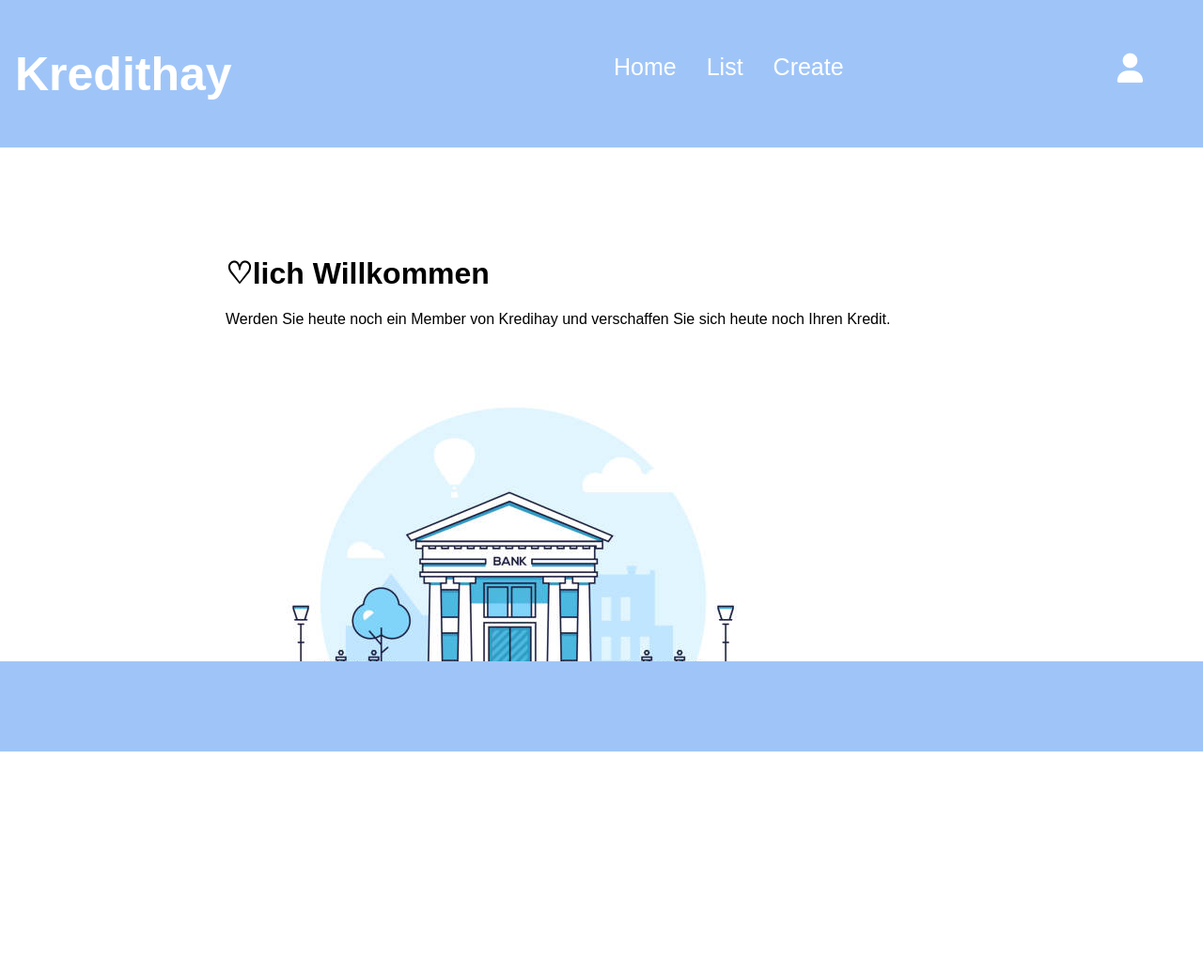
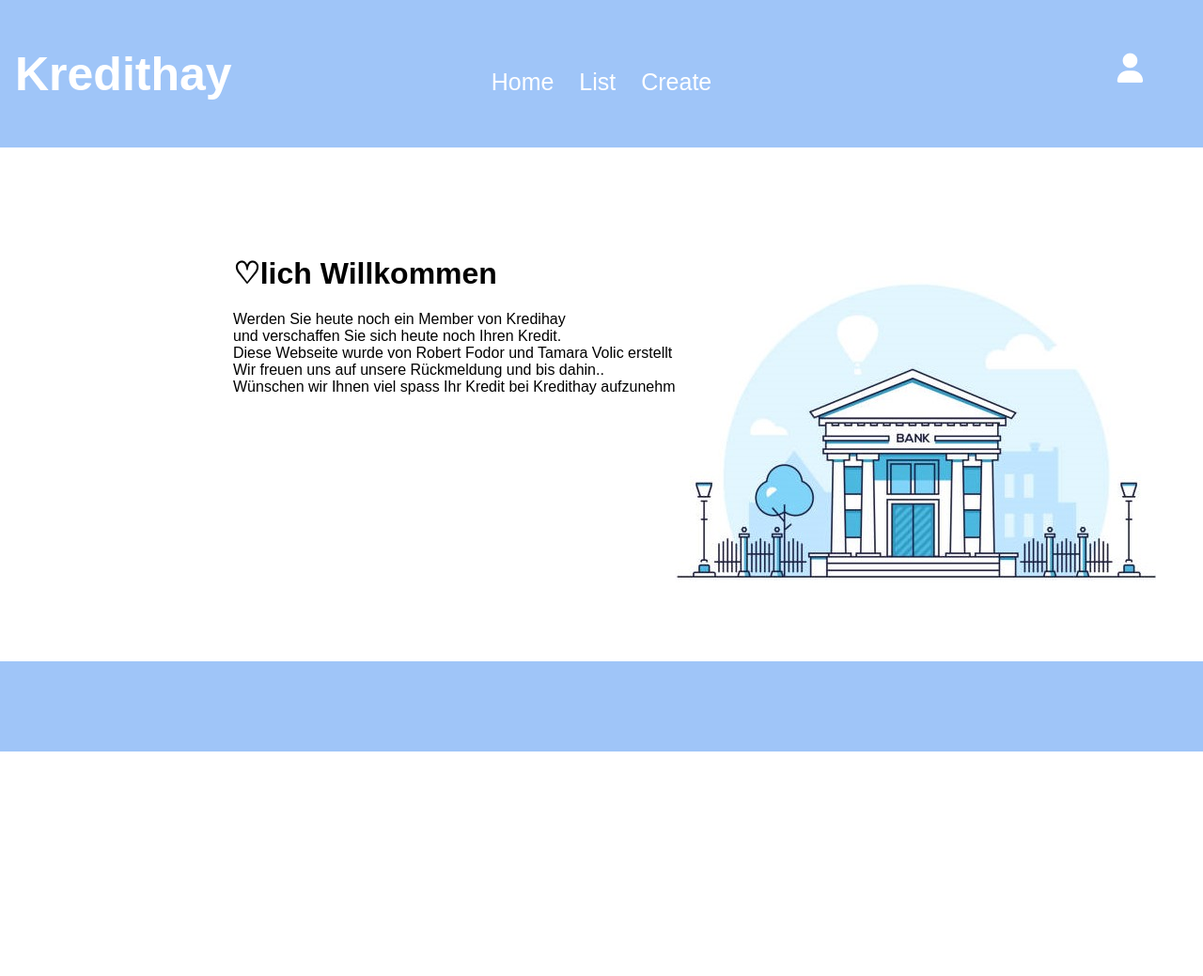
Before and after one commit to TamaraVolic/M307-Kreditfirma, a PHP site: page /index.php?url=home in a window 1280 px wide. Shown: the whole page at 94% size. After the commit the page ends 800 px from the top, so only its background shows below. Run offline with PHP 8.4, Linux system fonts and the light colour scheme; some libraries are stand-ins or nearby versions.

Commit message:
Design Done : )

```diff
--- a/app/Views/home.view.php
+++ b/app/Views/home.view.php
@@ -12,25 +12,27 @@
 
 <header>
     <div class="header">
-            <h1 style="float: left;">Kredithay</h1>
+        <h1 style=" z-index: 1;">Kredithay</h1>
         <i style="float: right;" class="fa-solid fa-user fa-lg"></i>
-
-            <nav>
         <div class="tablecenter">
-                    <ul>
             <li><a href="home">Home</a></li>
             <li><a href="creditlist">List</a></li>
             <li><a href="createcredit">Create</a></li>
-                    </ul>
         </div>
-            </nav>
     </div>
 </header>
 
 <body>
     <div class="container">
+        <div class="welcome">
             <h1>♡lich Willkommen</h1>
-        <p>Werden Sie heute noch ein Member von Kredihay und verschaffen Sie sich heute noch Ihren Kredit.</p>
+            <p>Werden Sie heute noch ein Member von Kredihay
+                <br>und verschaffen Sie sich heute noch Ihren Kredit.
+                <br>Diese Webseite wurde von Robert Fodor und Tamara Volic erstellt für den ÜK 307.
+                <br>Wir freuen uns auf unsere Rückmeldung und bis dahin..
+                <br>Wünschen wir Ihnen viel spass Ihr Kredit bei Kredithay aufzunehmen.
+            </p>
+        </div>
         <div class="bankbild">
             <img src="bilder/bank.jpg" alt="Bank">
         </div>
--- a/app/index.css
+++ b/app/index.css
@@ -1,40 +1,37 @@
 /*  Grösse von Webseite 80% */
 
-*{
+* {
     font-family: Arial, Helvetica, sans-serif;
 }
 
-table{
+table {
     overflow: hidden;
     text-overflow: ellipsis;
     white-space: nowrap;
-    background-color: rgb(239, 239, 239,0.5);
+    background-color: rgb(239, 239, 239, 0.5);
 }
 
-th, td{
-    background-color: rgb(239, 239, 239,0.5);
+th, td {
+    background-color: rgb(239, 239, 239, 0.5);
     border: 1px solid #cfcfcf;
 }
 
-.container{
+.container {
     position: relative;
-    top:2rem;
+    top: 2rem;
     margin: 15rem;
     background-color: white;
 }
 
-i{
+i {
     position: absolute;
     top: 3.5rem;
     right: 3rem;
     padding: 1rem;
+    z-index: 2;
 }
 
-body {
-   margin: 0;
-}
-
-.header{
+.header {
     position: absolute;
     top: 0;
     left: 0rem;
@@ -44,8 +41,10 @@
     background: #9fc5f8;
     color: white;
     font-size: 25px;
+    z-index: 0;
 }
-.footer{
+
+.footer {
     position: fixed;
     right: 0;
     bottom: 0;
@@ -55,29 +54,29 @@
     text-align: center;
 }
 
-input{
+input {
     align-items: center;
 }
 
-.tablecenter{
-    display: table;
-    margin: 0 auto;
-}
 
-ul {
-    list-style-type: none;
-    overflow: hidden;
+.tablecenter {
+    text-align: center;
+    z-index: 2;
+    position: absolute;
+    display: inline-block;
+    left: 1%;
+    right: 1%;
+    top: 40%;
 }
 
 li {
-    float: left;
+    display: inline;
 }
 
 li a {
-    display: block;
+    display: inline-block;
+    padding: 10px;
     color: white;
-    text-align: center;
-    padding: 16px;
     text-decoration: none;
 }
 
@@ -86,7 +85,17 @@
     border-radius: 1rem;
 }
 
-input, select{
-    display:block;
-    line-height:24px;
+input,
+select {
+    display: block;
+    line-height: 24px;
 }
+
+img {
+    z-index: 1;
+    position: absolute;
+    display: inline-block;
+    left: 60%;
+    right: 1%;
+    top: 15%;
+}
--- a/index.php
+++ b/index.php
@@ -10,7 +10,7 @@
 ];
 
 $db = [
-	'name'     => 'kredihay',
+	'name'     => 'kurseictbz_30705',
 	'username' => 'root',
 	'password' => '',
 ];
```
Also changed, not shown: app/Views/createcredit.view.php (+4 -8 lines), app/Views/creditlist.view.php (+3 -6 lines), app/Views/editcredit.view.php (+4 -8 lines), bilder/bank.jpg. Lines whose indentation alone changed are shown as unchanged.
